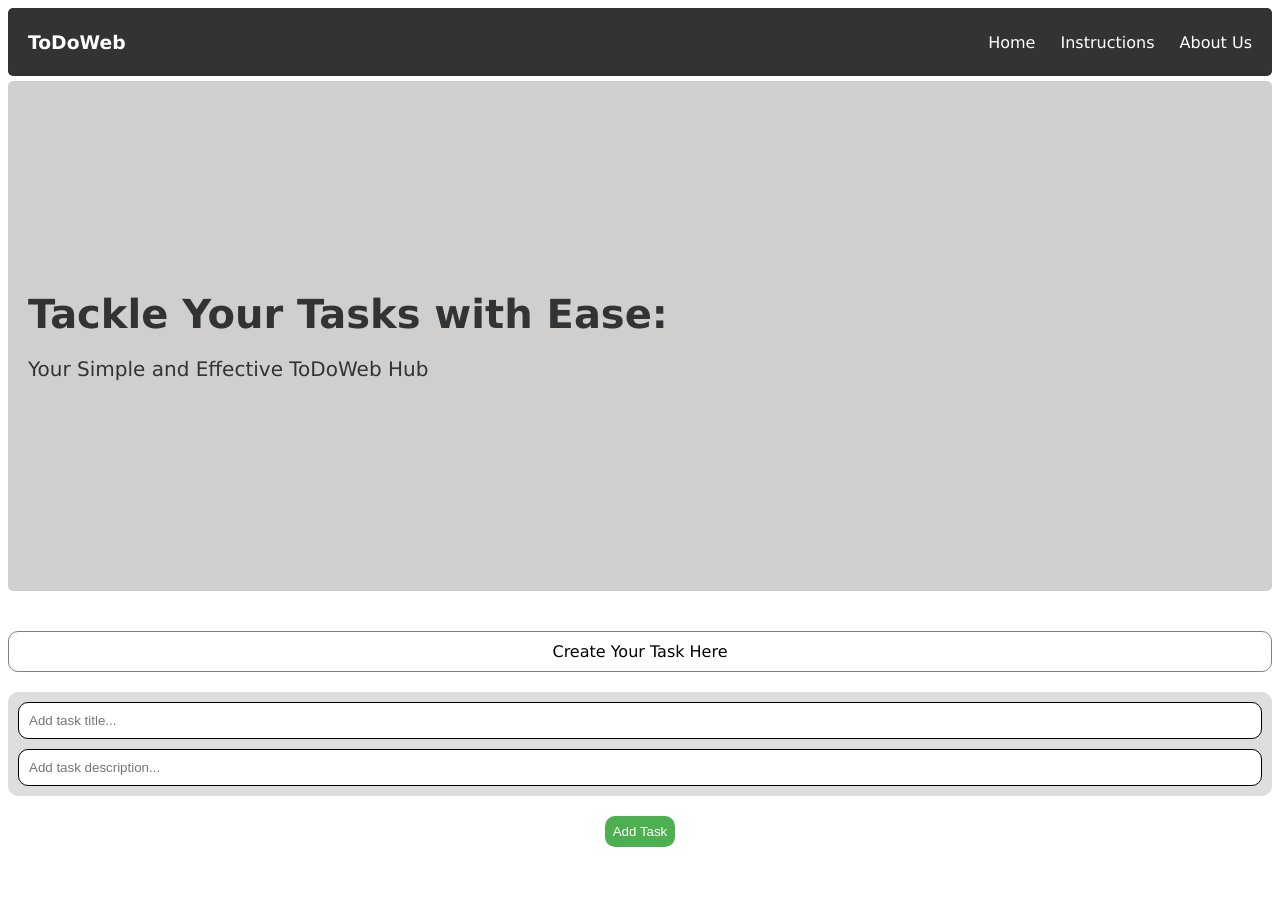
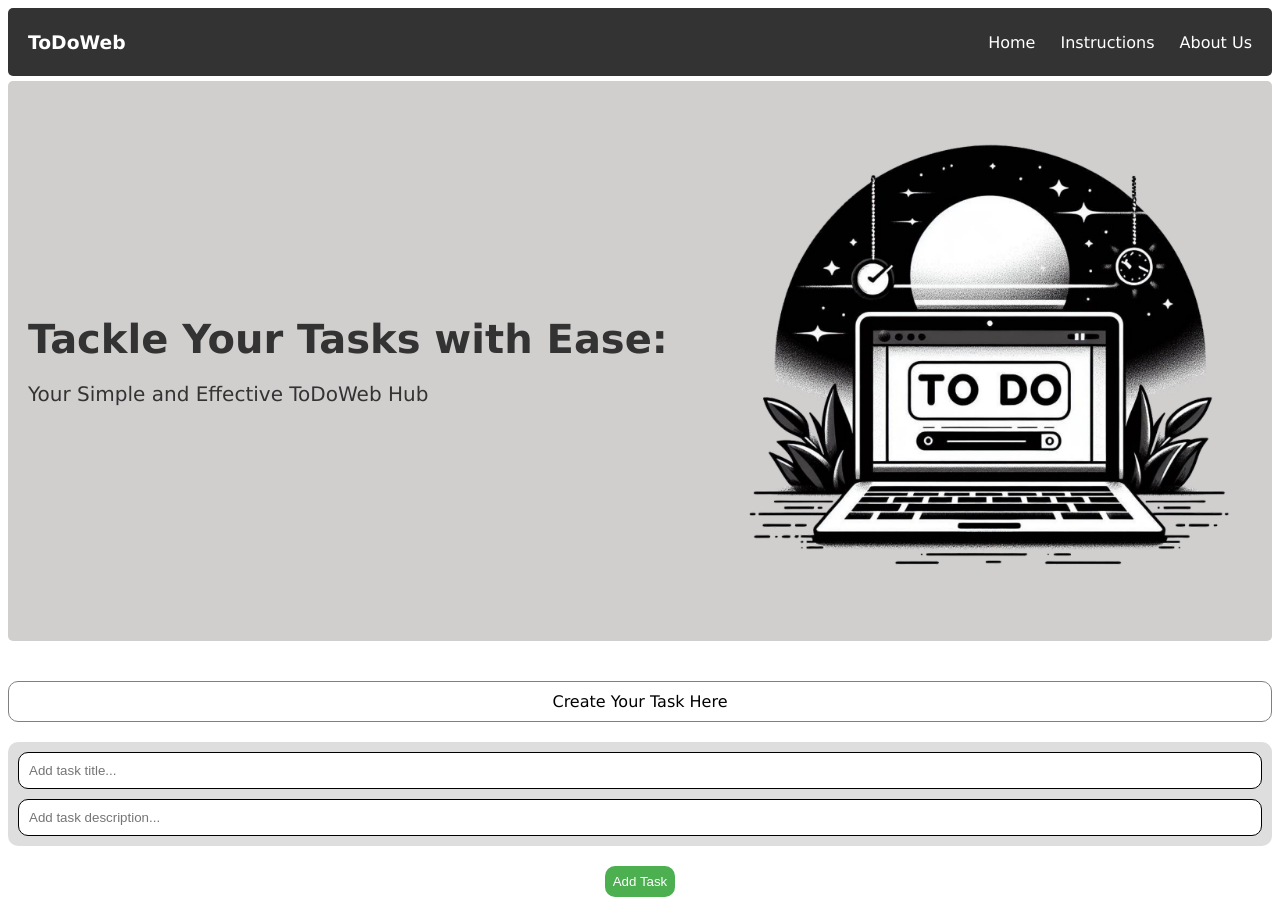
Before and after one commit to iwayanrestu/ToDoWeb, a plain HTML site: page index.html in a window 1280 px wide. Before the commit the page ends 863 px from the top, so only its background shows below. Drawn offline with Linux system fonts and the light colour scheme; the site is published under a folder, as on GitHub Pages, so addresses that start at the root find nothing.

Commit message:
Final (Draft-2) Fix Image

```diff
--- a/index.html
+++ b/index.html
@@ -21,7 +21,7 @@
           <p id="title">Tackle Your Tasks with Ease:</p>
           <p id="description">Your Simple and Effective ToDoWeb Hub</p>
         </section>
-        <img src="/assets/tag.png" alt="" />
+        <img src="assets/tag.png" alt="" />
       </div>
       <p id="title-task">Create Your Task Here</p>
       <section class="input-section">
```
